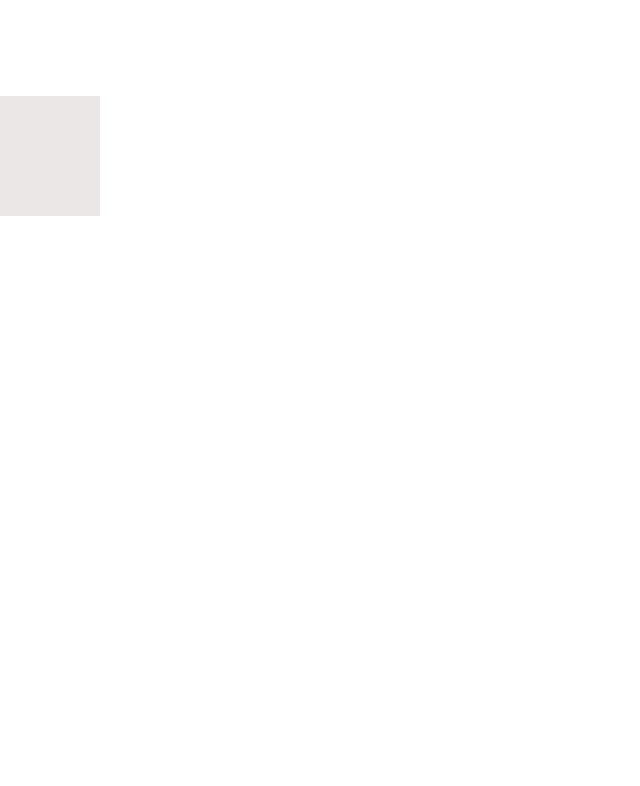
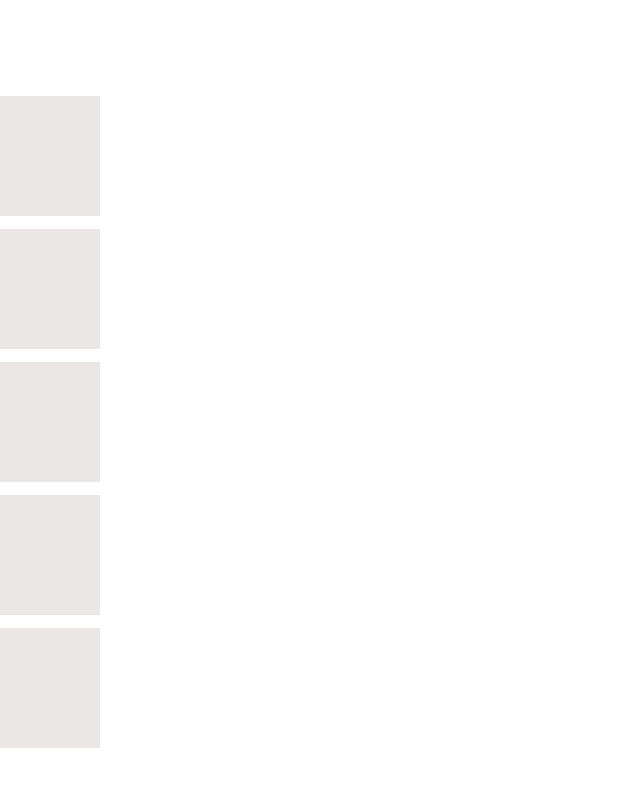
Before and after one commit to KevTheeDev/weatherapp, a React (Create React App) app: page / in a window 1280 px wide. Shown: the top 786 px of the page, without its empty margins (0-640 px from the left). Built offline with nearby package versions, Linux system fonts and the light colour scheme.

Commit message:
added more css for additional ptags to render in the DOM

```diff
--- a/src/App.css
+++ b/src/App.css
@@ -11,4 +11,46 @@
   width: 100px;
   height: 120px;
   background-color: #d7d0d081;
+  font-size: small;
 }
+
+#render-weatherboxD2{
+  display: flex;
+  display: grid;
+  grid-template-columns: 30%;
+  border-color: #82484892;
+  width: 100px;
+  height: 120px;
+  background-color: #d7d0d081;
+  font-size: small;
+}
+#render-weatherboxD3{
+  display: flex;
+  display: grid;
+  grid-template-columns: 30%;
+  border-color: #82484892;
+  width: 100px;
+  height: 120px;
+  background-color: #d7d0d081;
+  font-size: small;
+}
+#render-weatherboxD4{
+  display: flex;
+  display: grid;
+  grid-template-columns: 30%;
+  border-color: #82484892;
+  width: 100px;
+  height: 120px;
+  background-color: #d7d0d081;
+  font-size: small;
+}
+#render-weatherboxD5{
+  display: flex;
+  display: grid;
+  grid-template-columns: 30%;
+  border-color: #82484892;
+  width: 100px;
+  height: 120px;
+  background-color: #d7d0d081;
+  font-size: small;
+}
```
